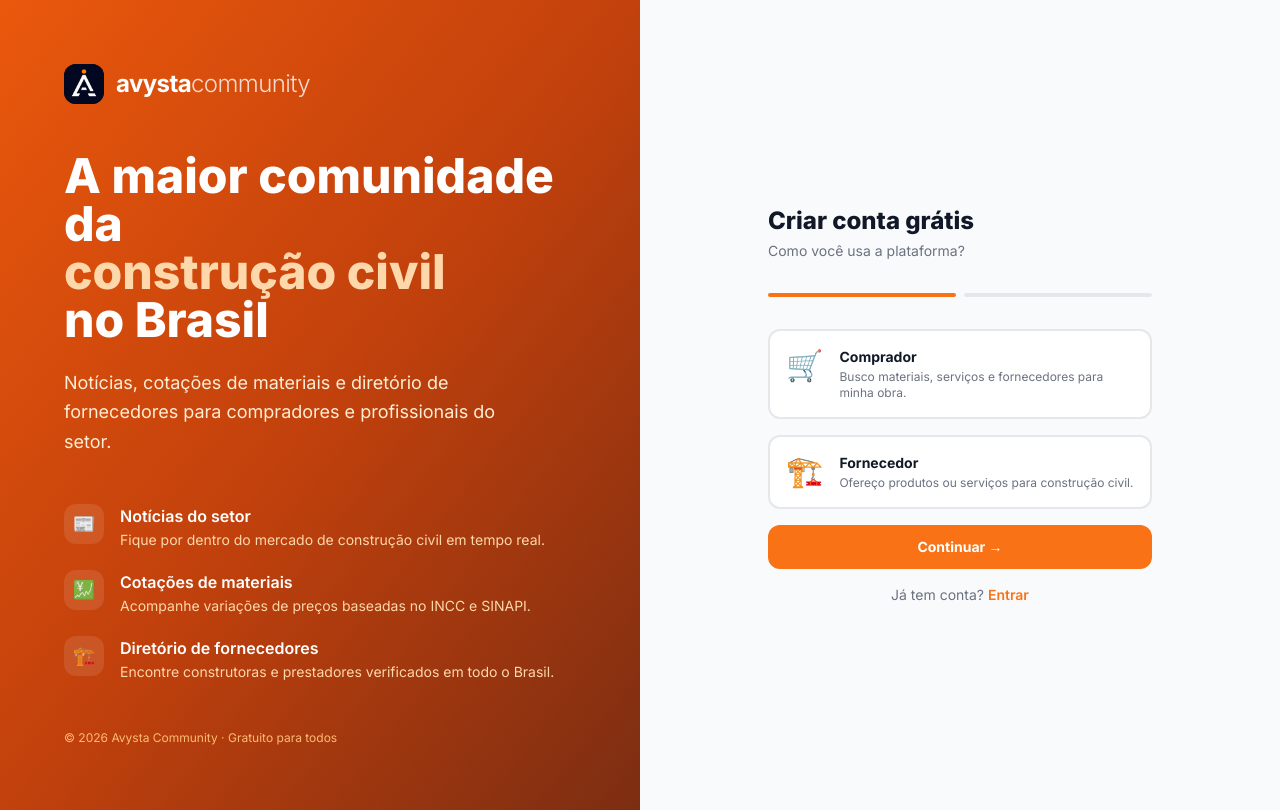
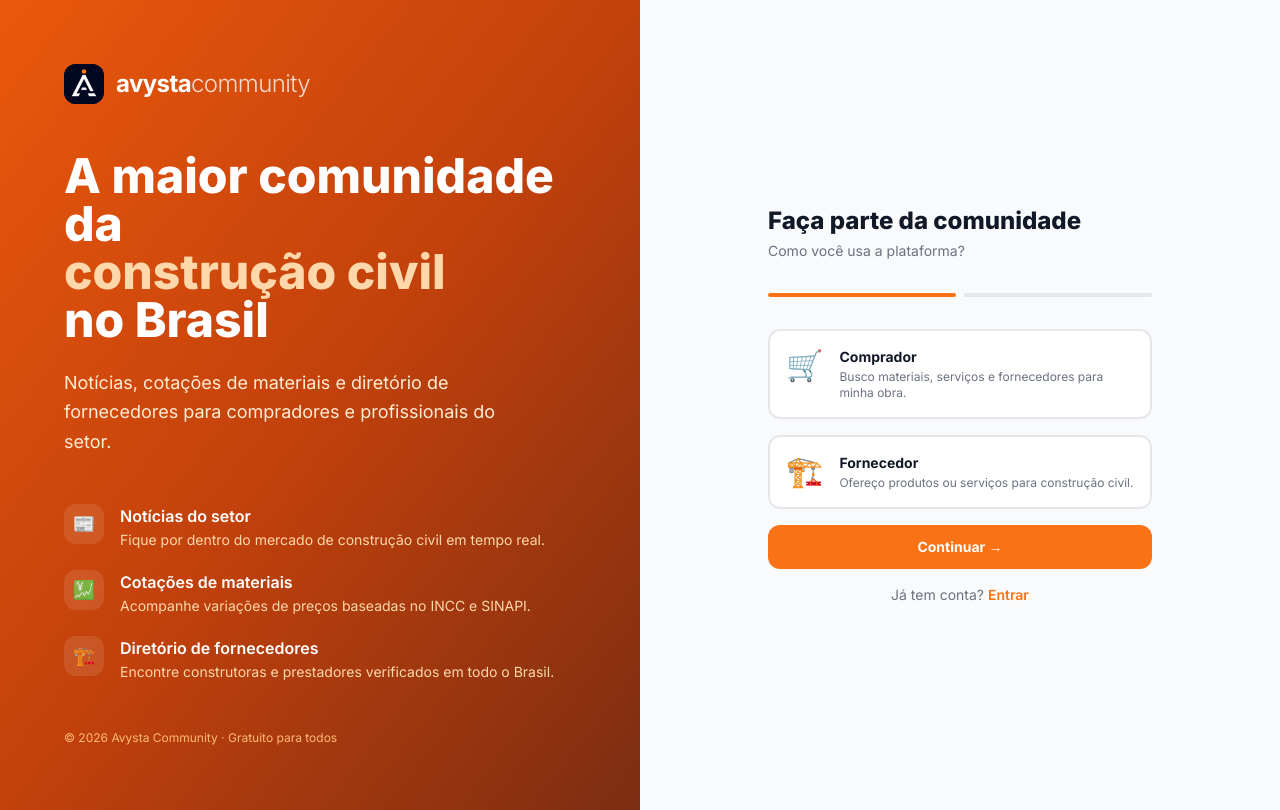
Before and after one commit to leomafraa/avysta-news, a Next.js app: page / in a window 1280 px wide. Built offline with nearby package versions, Linux system fonts and the light colour scheme; no server answers.

Commit message:
changed title in create account

```diff
--- a/src/app/page.tsx
+++ b/src/app/page.tsx
@@ -167,7 +167,7 @@ export default function LandingPage() {
       <div className="lg:w-1/2 flex items-center justify-center px-6 py-12 bg-gray-50 dark:bg-gray-950">
         <div className="w-full max-w-sm">
           <div className="mb-8">
-            <h2 className="text-2xl font-extrabold text-gray-900 dark:text-white">Criar conta grátis</h2>
+            <h2 className="text-2xl font-extrabold text-gray-900 dark:text-white">Faça parte da comunidade</h2>
             <p className="text-sm text-gray-500 dark:text-gray-400 mt-1">
               {step === 1 ? "Como você usa a plataforma?" : "Informe seus dados"}
             </p>
```
